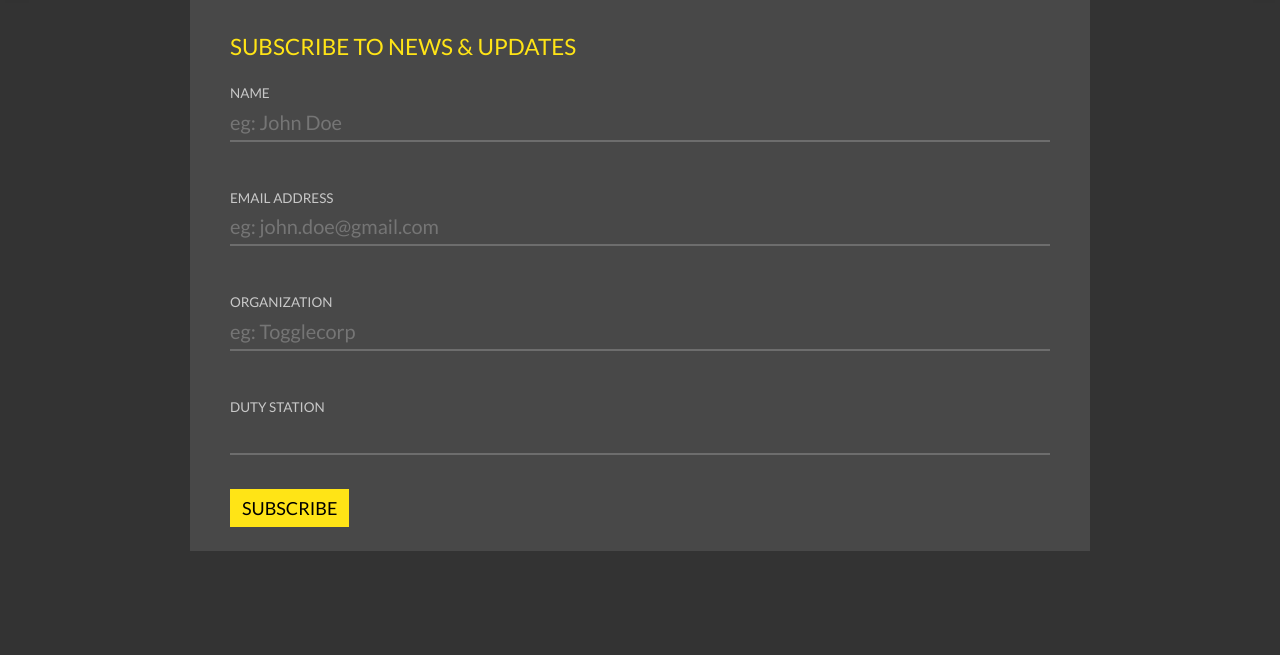
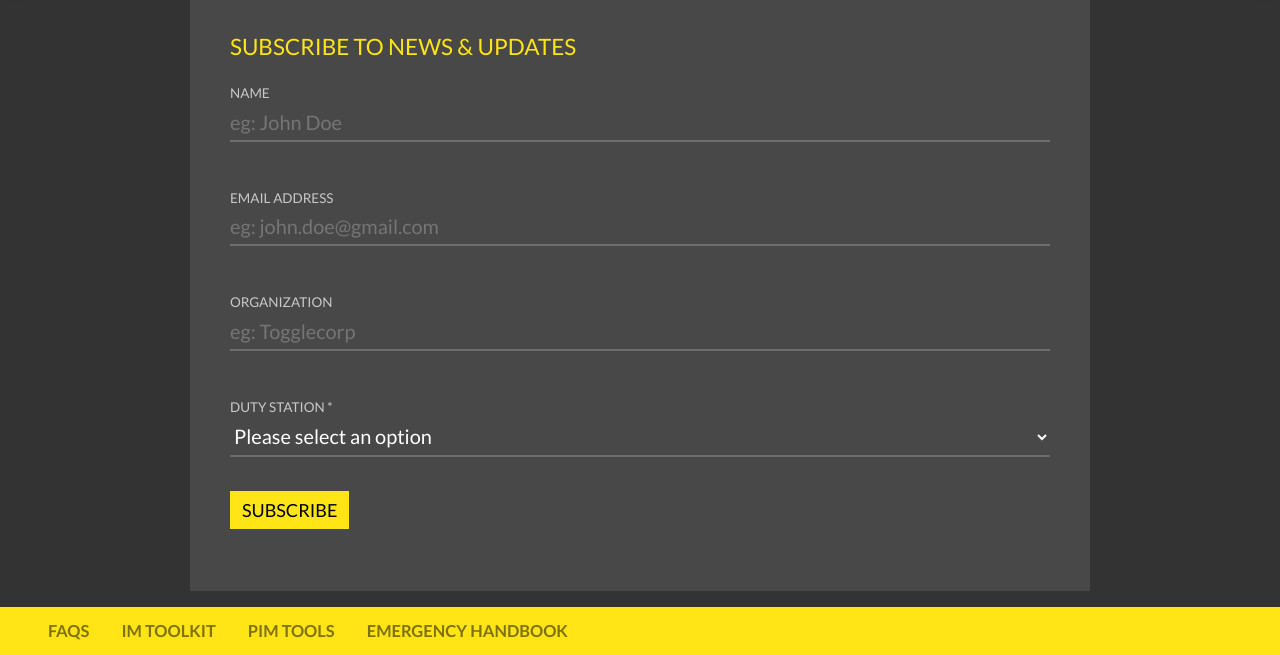
Before and after one commit to toggle-corp/na-toolbox, a Django app: page /news-and-notifications/ in a window 1280 px wide. Shown: the part 145-800 px from the top of the page. Run offline with Django 3.2, Linux system fonts and the light colour scheme; data that the repository does not hold is empty.

Commit message:
Make duty station selectable list in news and notification page

```diff
--- a/static/css/news-and-notifications.css
+++ b/static/css/news-and-notifications.css
@@ -180,6 +180,7 @@ body > footer {
 #news-and-updates {
   width: 97%;
   max-width: 900px;
+  min-height: calc(100vh - 128px - 48px - 32px);
   padding: 24px;
   margin: auto;
   background-color: rgba(255, 255, 255, 0.1);
@@ -217,6 +218,18 @@ body > footer {
         padding: 6px 0; }
         #news-and-updates > .content .input-group input:focus {
           border-bottom-color: #ffe416; }
+      #news-and-updates > .content .input-group select {
+        display: block;
+        width: 100%;
+        padding: 6px 0;
+        outline: none;
+        color: #fff;
+        font-size: 1.33em;
+        background-color: transparent;
+        border: none;
+        border-bottom: 2px solid rgba(255, 255, 255, 0.2); }
+        #news-and-updates > .content .input-group select option {
+          color: #414141; }
     #news-and-updates > .content button {
       display: inline-block;
       background-color: #ffe416;
--- a/stylesheets/home/_news-and-updates.scss
+++ b/stylesheets/home/_news-and-updates.scss
@@ -1,6 +1,7 @@
 #news-and-updates {
     width: 97%;
     max-width: 900px;
+    min-height: calc(100vh - 128px - 48px - 32px);
     padding: 24px;
     margin: auto;
     background-color: rgba(255, 255, 255, 0.1);
@@ -50,6 +51,22 @@
                     border-bottom-color: $primary-color;
                 }
             }
+
+            select {
+                display: block;
+                width: 100%;
+                padding: 6px 0;
+                outline: none;
+                color: #fff;
+                font-size: 1.33em;
+                background-color: transparent;
+                border: none;
+                border-bottom: 2px solid rgba(255, 255, 255, 0.2);
+
+                option {
+                    color: #414141;
+                }
+            }
         }
 
         button {
--- a/toolbox/templates/toolbox/news-and-notifications.html
+++ b/toolbox/templates/toolbox/news-and-notifications.html
@@ -29,8 +29,13 @@
                 <input name="organization" type="text" placeholder="eg: Togglecorp" required>
             </div>
             <div class="input-group">
-                <label>Duty station</label>
-                <input name="duty-station" type="text" placeholder="" required>
+                <label>Duty station *</label>
+                <select name="duty-station" required>
+                    <option selected disabled value="">Please select an option</option>
+                    {% for duty_station in duty_stations %}
+                    <option value="{{ duty_station }}">{{ duty_station }}</option>
+                    {% endfor %}
+                </select>
             </div>
             <button type="submit">Subscribe</button>
         </form>
@@ -38,4 +43,6 @@
     </header>
 </main>
 
+{% include 'footer.html' %}
+
 {% endblock %}
--- a/toolbox/views.py
+++ b/toolbox/views.py
@@ -12,6 +12,7 @@ import cgi
 from toolbox.models import ToolList
 from homecontent.models import Introduction, \
     DownloadSection, KeyLink, Highlight, Subscriber
+from field_support.models import DutyStation
 
 
 class HomeView(View):
@@ -30,6 +31,7 @@ class NewsAndNotificationsView(View):
     def get(self, request):
         context = {}
         context['tool_lists'] = ToolList.objects.all()
+        context['duty_stations'] = DutyStation.objects.all()
         return render(request, 'toolbox/news-and-notifications.html', context)
 
     def post(self, request):
```
